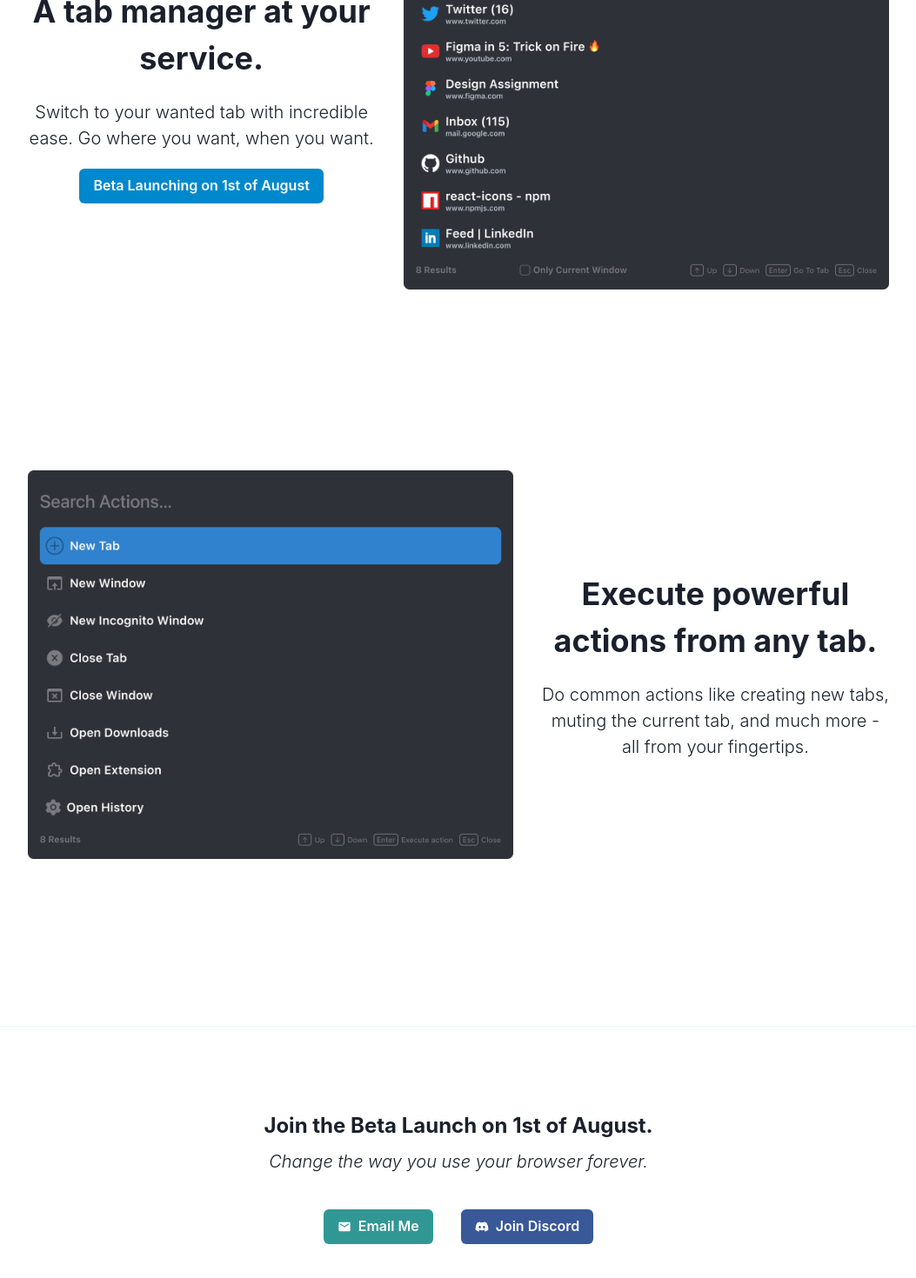
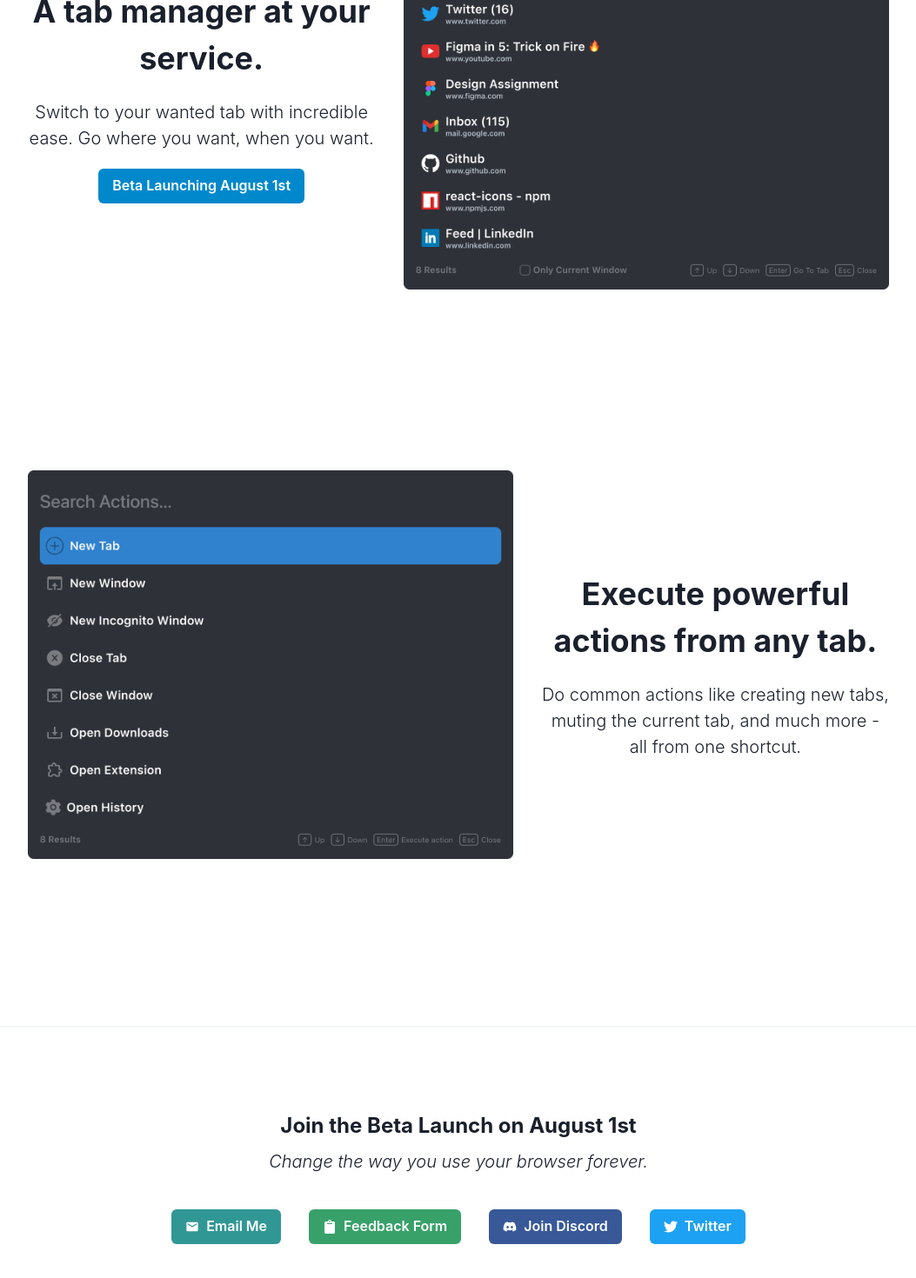
Before and after one commit to MitchellMarkGeorge/TabButlerWebsite, a React (Create React App) app: page / in a window 1280 px wide. Shown: the part 338-1808 px from the top of the page at 87% size, without its empty margins (113-1166 px from the left). Built offline with nearby package versions, Linux system fonts and the light colour scheme.

Commit message:
minor changes to the website

```diff
--- a/src/Pages/HomePage.tsx
+++ b/src/Pages/HomePage.tsx
@@ -14,7 +14,7 @@ import {
 
 import { NavBar } from '../components';
 import { MdMail } from 'react-icons/md';
-import { FaDiscord } from 'react-icons/fa';
+import { FaClipboard, FaDiscord, FaTwitter } from 'react-icons/fa';
 
 export const HomePage: React.FC = () => {
   const theme = useColorModeValue('dark', 'light');
@@ -36,11 +36,12 @@ export const HomePage: React.FC = () => {
                 A tab manager at your service.
               </Text>
               <Text fontSize={['sm', 'md', 'xl']} fontWeight="light">
-                Switch to your wanted tab with incredible ease. Go where you want, when you want.
+                Switch to your wanted tab with incredible ease. Go where you
+                want, when you want.
               </Text>
 
-              <Button colorScheme="telegram" disabled>
-                Beta Launching on 1st of August
+              <Button as={Link} colorScheme="telegram" disabled>
+                Beta Launching August 1st
               </Button>
             </VStack>
             <Image
@@ -73,7 +74,7 @@ export const HomePage: React.FC = () => {
               </Text>
               <Text fontSize={['sm', 'md', 'xl']} fontWeight="light">
                 Do common actions like creating new tabs, muting the current
-                tab, and much more - all from your fingertips.
+                tab, and much more - all from one shortcut.
               </Text>
             </VStack>
             <Image
@@ -91,7 +92,7 @@ export const HomePage: React.FC = () => {
 
         <VStack justifyContent="center" paddingBottom={24}>
           <Text fontSize="2xl" fontWeight="bold">
-            Join the Beta Launch on 1st of August.
+            Join the Beta Launch on August 1st
           </Text>
           <Text fontSize="xl" fontWeight="light" fontStyle="italic">
             Change the way you use your browser forever.
@@ -108,6 +109,15 @@ export const HomePage: React.FC = () => {
             </Button>
             <Button
               as={Link}
+              leftIcon={<FaClipboard />}
+              colorScheme="green"
+              variant="solid"
+              href="https://forms.gle/zfSvtCPqE9TQR98h8"
+            >
+              Feedback Form
+            </Button>
+            <Button
+              as={Link}
               leftIcon={<FaDiscord />}
               colorScheme="facebook"
               variant="solid"
@@ -115,6 +125,15 @@ export const HomePage: React.FC = () => {
             >
               Join Discord
             </Button>
+            <Button
+              as={Link}
+              leftIcon={<FaTwitter />}
+              colorScheme="twitter"
+              variant="solid"
+              href="https://twitter.com/TabButlerExt"
+            >
+              Twitter
+            </Button>
           </HStack>
         </VStack>
       </VStack>
--- a/src/Pages/WelcomePage.tsx
+++ b/src/Pages/WelcomePage.tsx
@@ -3,12 +3,23 @@ import { Box, Text, VStack, ScaleFade, Kbd } from '@chakra-ui/react';
 import { NavBar } from '../components';
 
 export const WelcomePage: React.FC = () => {
-  const isMac: boolean = window.navigator.userAgent.includes('Mac');
+  const isMac = navigator.userAgent.includes('Mac');
+  // const isChrome = navigator.userAgent.includes('Chrome');
+  const isFirefox = navigator.userAgent.includes('Firefox');
+
   const [animationIn, setAnimationIn] = useState(false);
 
   setTimeout(() => {
     setAnimationIn(true);
-  }, 500);
+  }, 300); // think about this
+
+  const getShortcutsUrl = () => {
+    if (isFirefox) {
+      return 'about:addons';
+    } else {
+      return 'chrome://extensions/shorcuts';
+    }
+  };
 
   return (
     <Box textAlign="center" fontSize="xl">
@@ -31,9 +42,18 @@ export const WelcomePage: React.FC = () => {
                 </Text>
                 <Text fontSize="2xl" opacity={0.9} fontWeight="light">
                   and you can execute actions from any tab using:{' '}
-                  <Kbd>{isMac ? 'Option' : 'Alt'} + Shift + Space</Kbd>
+                  <Kbd>
+                    {isMac ? 'Option' : 'Alt'} + Shift + {isMac ? 'Space' : 'K'}
+                  </Kbd>
                 </Text>
               </Box>
+              <Text fontSize="2xl" fontWeight="thin">
+                If those shortcuts don't work for you, feel free to change them
+                at{' '}
+                <Text textDecoration="underline" fontWeight="bold">
+                  {getShortcutsUrl()}
+                </Text>
+              </Text>
             </VStack>
           </ScaleFade>
         </VStack>
```
